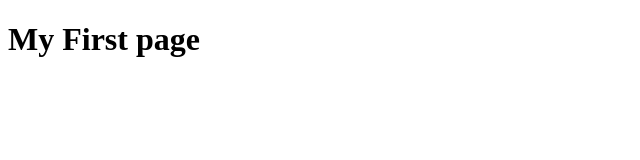
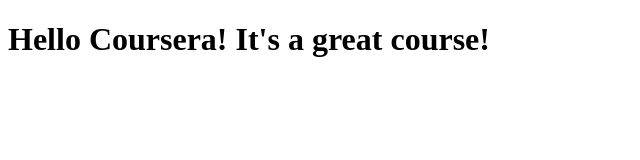
Before and after one commit to kvarsha01/coursera-test, a plain HTML site: page site/indexc.html in a window 1280 px wide. Shown: the whole page, without its empty margins (0-640 px from the left). Drawn offline with Linux system fonts and the light colour scheme.

Commit message:
Small addition to our page content.

```diff
--- a/site/indexc.html
+++ b/site/indexc.html
@@ -4,6 +4,6 @@
 	<title>Hello Coursera</title>
 </head>
 <body>
-<h1>My First page</h1>
+<h1>Hello Coursera! It's a great course!</h1>
 </body>
 </html>
```
